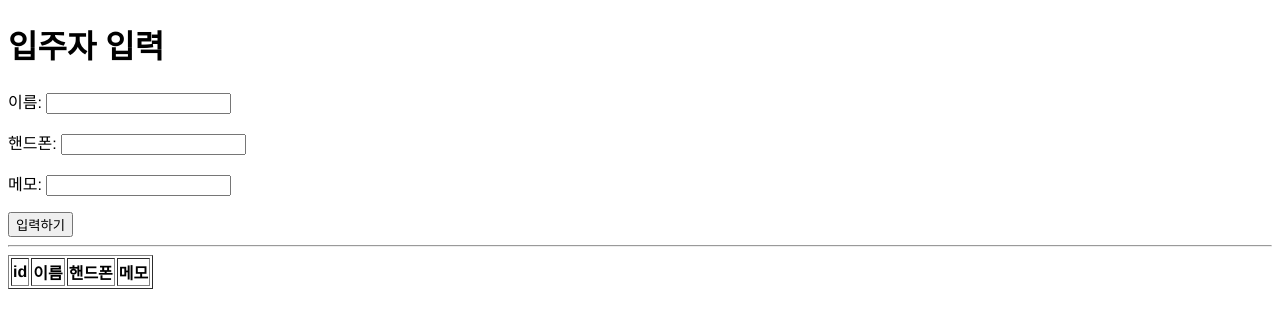
After one commit to jeongje/sparta-project, a Flask app: page /tenants in a window 1280 px wide. The commit adds this page. Shown: the top 328 px of the page. Run offline with Flask 2, Linux system fonts and the light colour scheme; lists and menus that the app fills with data are empty.

Commit message:
입주자입력 html 생성

```diff
--- a/app.py
+++ b/app.py
@@ -6,6 +6,10 @@ app = Flask(__name__)
 def index():
     return render_template('index.html')
 
+@app.route('/tenants')
+def tenants():
+    return render_template('tenants.html')
+
 
 if __name__ == "__main__":
     app.run(debug=True)
--- /dev/null
+++ b/templates/tenants.html
@@ -0,0 +1,28 @@
+{% extends 'base.html' %}
+
+{% block head %}
+<title>Tenants</title>
+{% endblock %}
+
+{% block body %}
+<h1>입주자 입력</h1>
+
+<form action="">
+    <p>이름: <input type="text" name="name" id="name"></p>
+    <p>핸드폰: <input type="text" name="phone" id="phone"></p>
+    <p>메모: <input type="text" name="tenant_memo" id="tenant_memo"></p>
+    <input type="submit" value="입력하기">
+</form>
+
+<hr>
+
+<table border="1">
+    <tr>
+        <th>id</th>
+        <th>이름</th>
+        <th>핸드폰</th>
+        <th>메모</th>
+    </tr>
+</table>
+
+{% endblock %}
```
Also changed, not shown: templates/index.html (+6 -1 lines).
